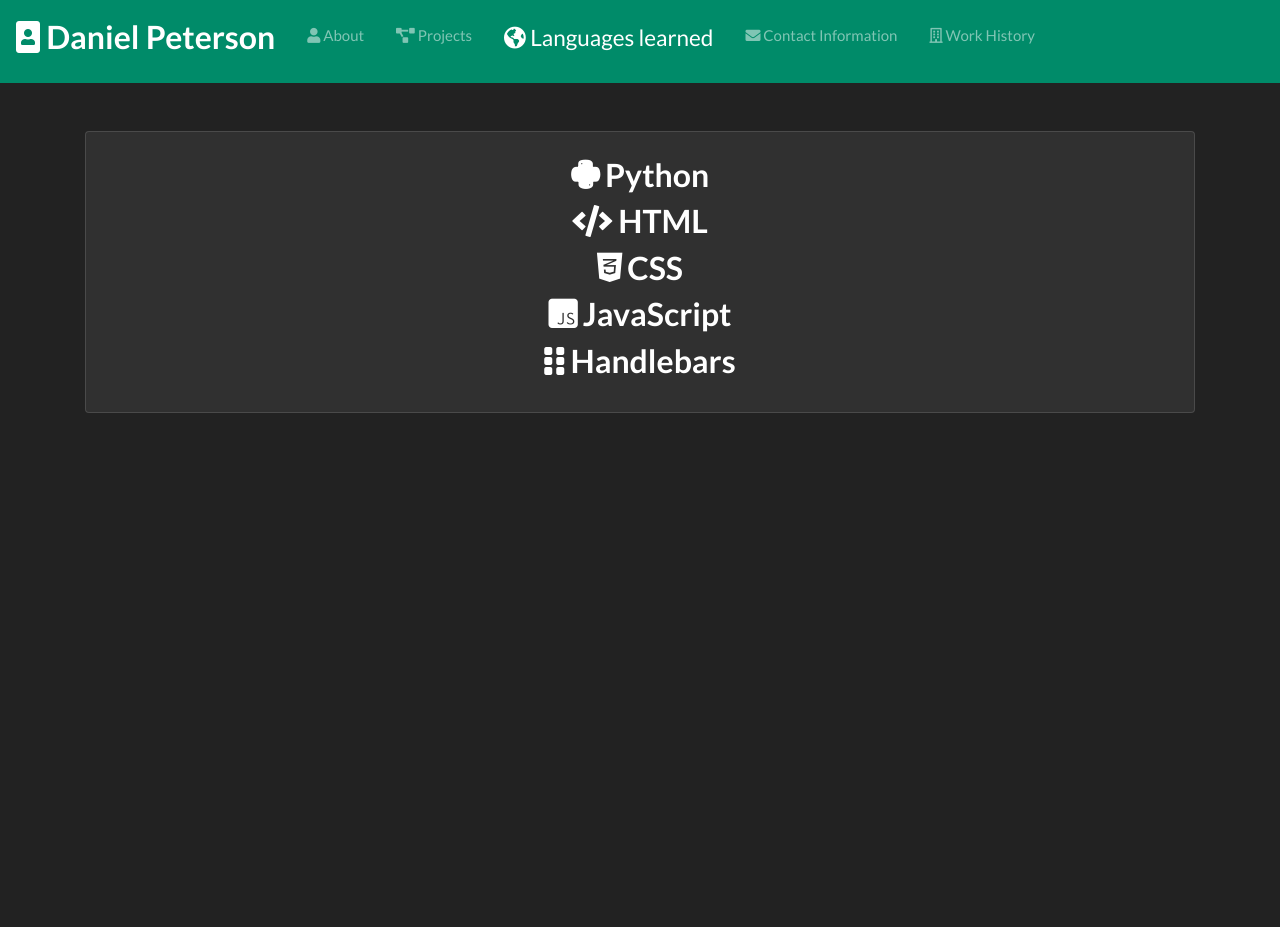
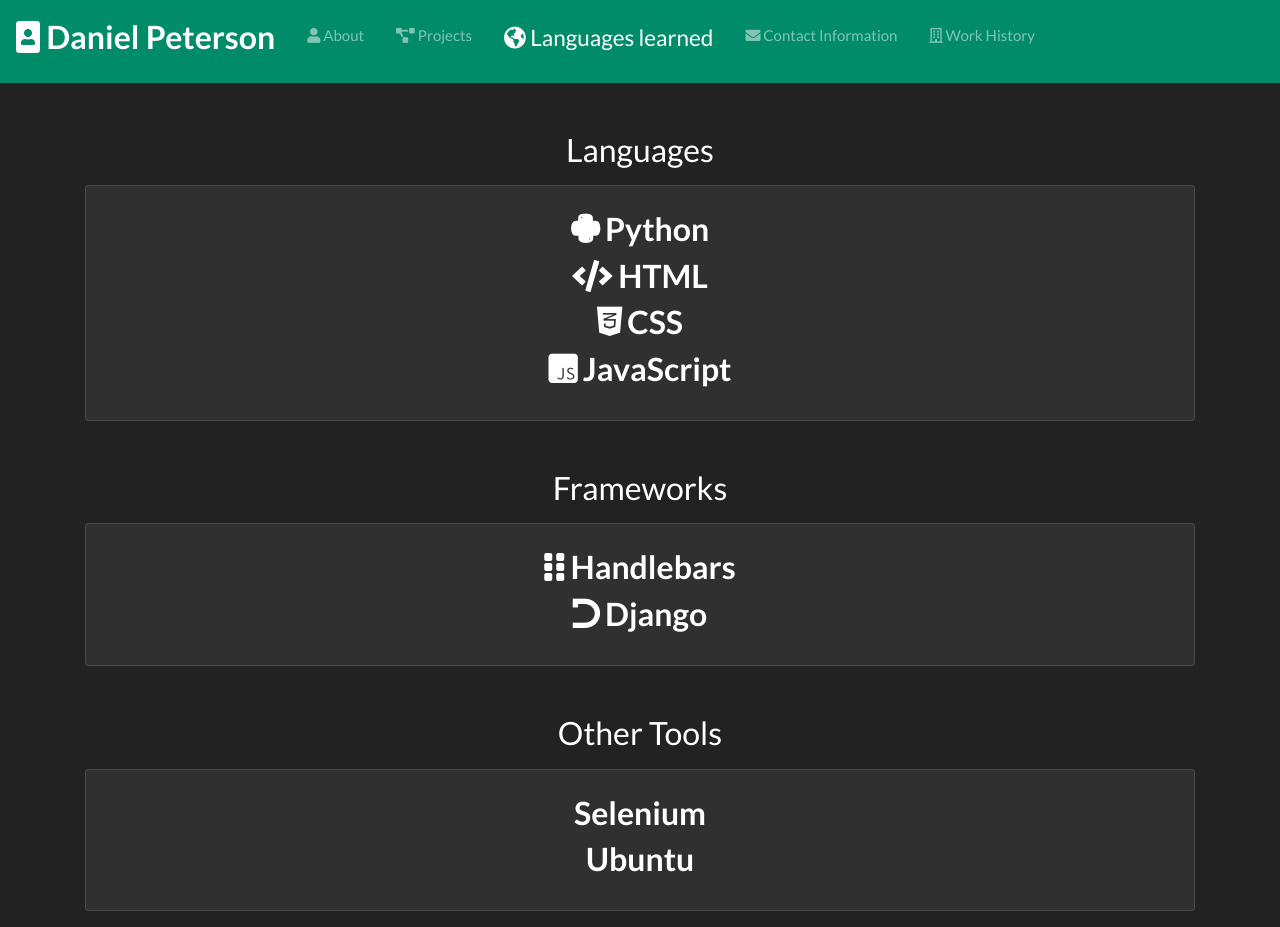
Before and after one commit to Dannyp123/Second-Portfolio, a plain HTML site: page languages.html in a window 1280 px wide. Before the commit the page ends 800 px from the top, so only its background shows below. Drawn offline with nearby package versions, Linux system fonts and the light colour scheme.

Commit message:
added more to the langs on this page

```diff
--- a/languages.html
+++ b/languages.html
@@ -50,6 +50,7 @@
 
 
     <div id="langs-learned" class="container mt-5">
+        <h3 class="text-center mb-3">Languages</h3>
         <ul class="card text-center list-unstyled p-4">
             <li class="lang-items">
                 <h3 class="font-weight-bold">
@@ -67,9 +68,31 @@
                 <h3 class="font-weight-bold">
                     <i class="fab fa-js-square"></i> JavaScript</h3>
             </li>
-            <li class="lang-items">
+        </ul>
+    </div>
+    <div id="frams-learned" class="container mt-5">
+        <h3 class="text-center mb-3">Frameworks</h3>
+        <ul class="card text-center list-unstyled p-4">
+            <li class="frame-items">
                 <h3 class="font-weight-bold">
                     <i class="fas fa-grip-vertical"></i> Handlebars</h3>
+            </li>
+            <li class="frame-items">
+                <h3 class="font-weight-bold">
+                    <i class="fab fa-dyalog"></i> Django</h3>
+            </li>
+        </ul>
+    </div>
+    <div id="other-tools-learned" class="container mt-5">
+        <h3 class="text-center mb-3">Other Tools</h3>
+        <ul class="card text-center list-unstyled p-4">
+            <li class="tools-items">
+                <h3 class="font-weight-bold">
+                    Selenium</h3>
+            </li>
+            <li class="frame-items">
+                <h3 class="font-weight-bold">
+                    Ubuntu</h3>
             </li>
         </ul>
     </div>
```
